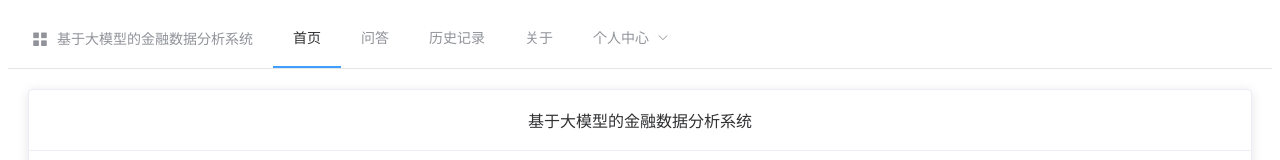
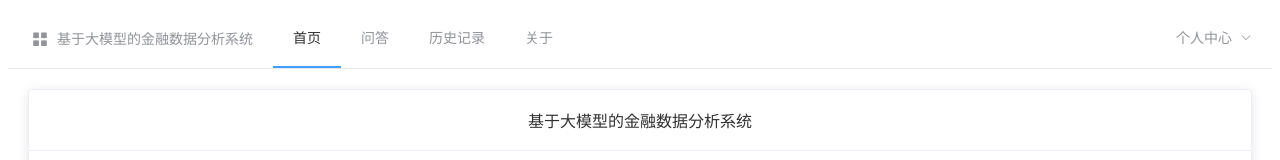
Before and after one commit to Palpitate-xus/finllm_frontend, a Vue app: page / in a window 1280 px wide. Shown: the top 160 px of the page. Built offline with nearby package versions, Linux system fonts and the light colour scheme.

Commit message:
将按钮移动到右边

```diff
--- a/src/App.vue
+++ b/src/App.vue
@@ -9,7 +9,7 @@
       <el-menu-item index="/qa">问答</el-menu-item>
       <el-menu-item index="/history">历史记录</el-menu-item>
       <el-menu-item index="/about">关于</el-menu-item>
-      <el-submenu index="4">
+      <el-submenu index="4" class="user-menu">
         <template slot="title">个人中心</template>
         <el-menu-item index="profile">个人信息管理</el-menu-item>
         <!-- <el-menu-item index="4-2">订单管理</el-menu-item>
@@ -86,4 +86,21 @@ export default {
   text-align: center;
   color: #999;
 }
+
+.nav-menu {
+  display: flex;
+  justify-content: flex-end;
+  align-items: center;
+}
+
+.user-menu {
+  float: right !important;
+}
+
+.user-avatar {
+  width: 40px;
+  height: 40px;
+  border-radius: 50%;
+  margin-right: 8px;
+}
 </style>
```
